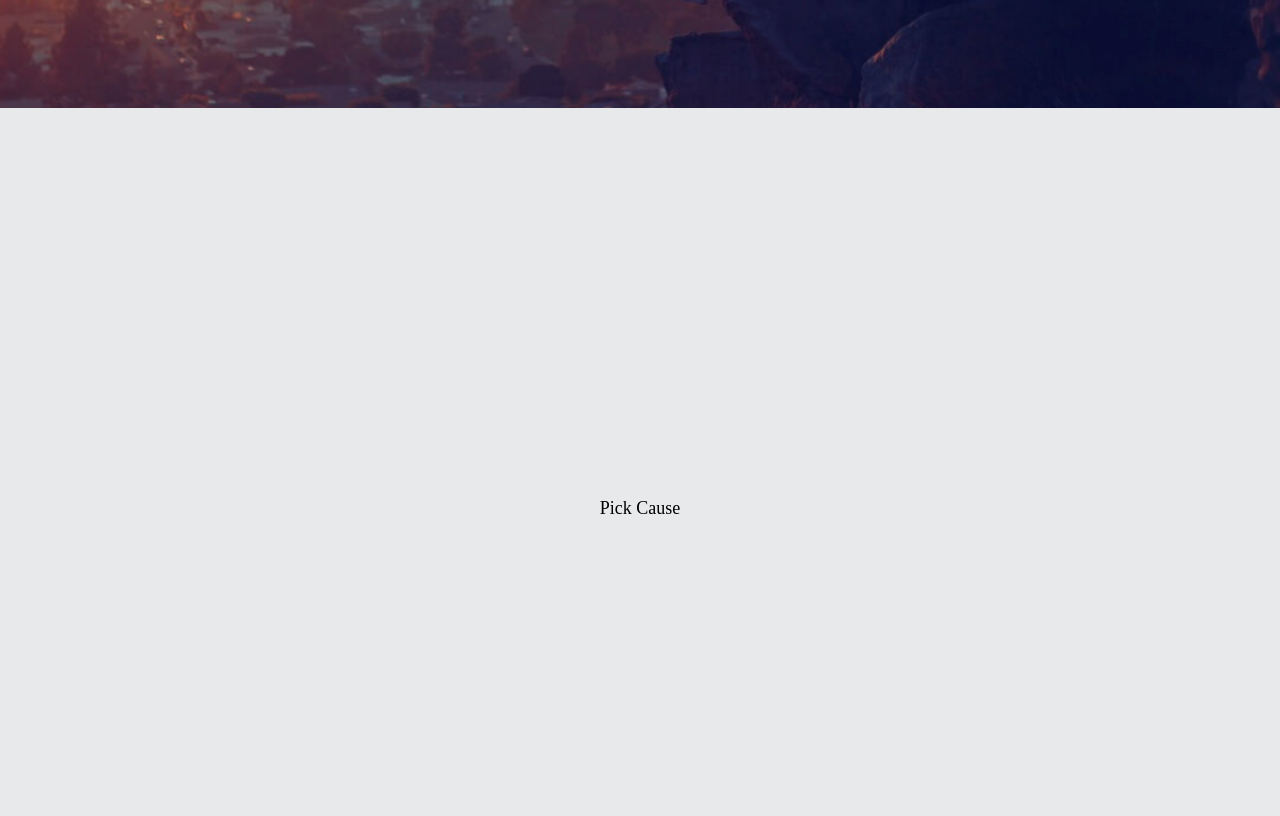
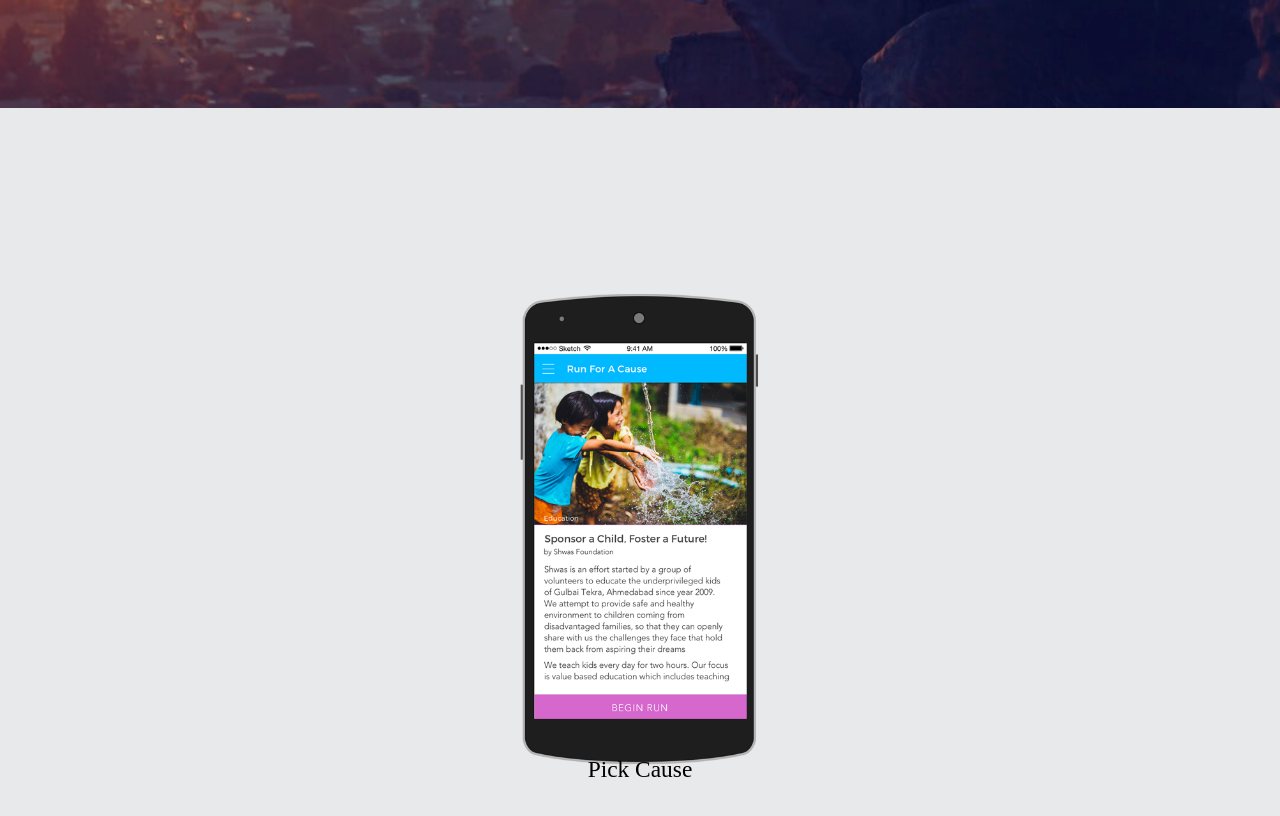
Before and after one commit to pnagle/ImpctRun.com, a plain HTML site: page index.html in a window 1280 px wide. Shown: the part 692-1508 px from the top of the page. Drawn offline with nearby package versions, Linux system fonts and the light colour scheme; some packages are replaced by stand-ins of ours; a web font is replaced by a local one.

Commit message:
someMoreChanges
someMoreChanges

```diff
--- a/controllers/home.controller.js
+++ b/controllers/home.controller.js
@@ -12,7 +12,7 @@ function HomeController($scope) {
         paginationClickable: true,
         spaceBetween: 30,
         centeredSlides: true,
-        autoplay: 2500,
+        autoplay: 25000,
         autoplayDisableOnInteraction: false
     });
 
--- a/css/home.css
+++ b/css/home.css
@@ -174,4 +174,27 @@ header1.smaller nav a {
     clear: both;
     height: 0;
 }
+img.phoneimage {
+    margin: 0 auto;
+    position: absolute;
+    top: 23%;
+    left: 0;
+    right: 0;
+    height: 60%;
+}
+img.phoneimageIN {
+    margin: 0 auto;
+    position: absolute;
+    top: 29%;
+    left: 0;
+    right: 0;
+    height: 48%;
+}
+.causes {
+    font-size: 1.3em;
+    POSITION: absolute;
+    left: 0;
+    right: 0;
+    top: 81%;
+}
 /*header*/
--- a/templates/Home.html
+++ b/templates/Home.html
@@ -34,9 +34,9 @@
    <div class="containerSec">
       <div class="swiper-container">
          <div class="swiper-wrapper">
-            <div class="swiper-slide">Pick Cause</div>
-            <div class="swiper-slide">Begin Run</div>
-            <div class="swiper-slide">Create Impact<br> And Share</div>
+            <div class="swiper-slide"><img class="phoneimage"src="/images/service2.png" ><br><div class="causes">Pick Cause</div></div>
+            <div class="swiper-slide"><img class="phoneimage"src="/images/service2.png" ><img class="phoneimageIN"src="/images/begin run.png" >><div class="causes">Begin Run</div></div>
+            <div class="swiper-slide"><img class="phoneimage"src="/images/service2.png" ><img class="phoneimageIN"src="/images/Thank you run.png" >><div class="causes">Share And<br>Create Impact</div></div>
          </div>
          <!-- Add Pagination -->
          <div class="swiper-pagination"></div>
```
Also changed, not shown: images/Begin run.png (added), images/Thank you run.png (added), images/service2.png (added).
